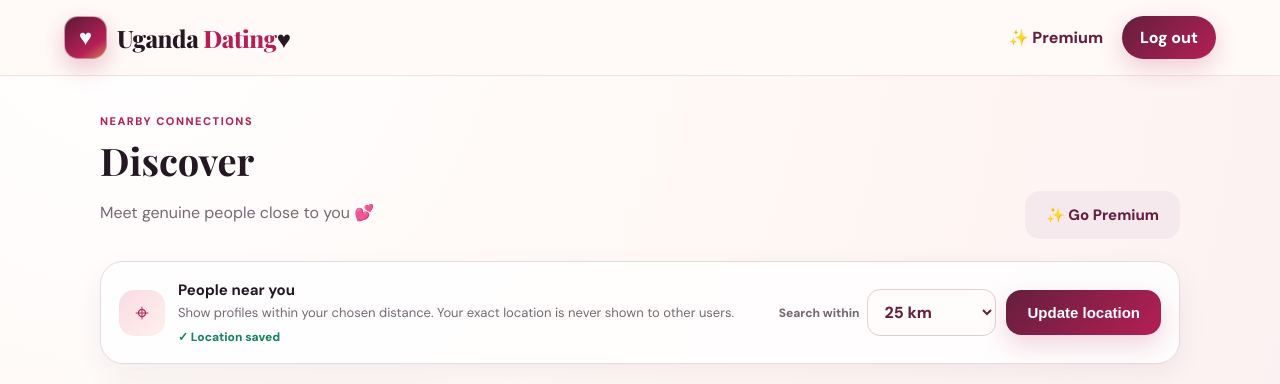
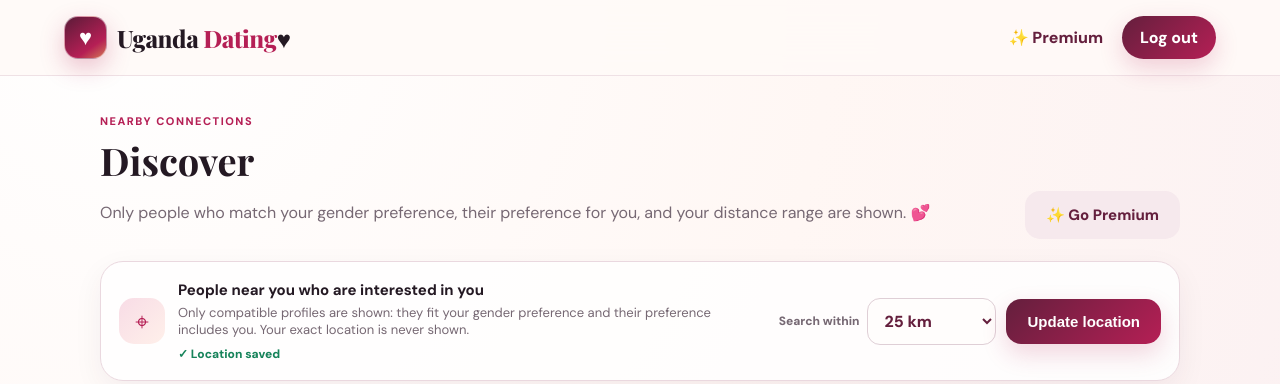
Before and after one commit to lwanyagaabraham86-cmyk/Uganda-DATE, a Flask app: page /discover in a window 1280 px wide. Shown: the top 384 px of the page. Run offline with Flask 3, Linux system fonts and the light colour scheme; the visitor is signed in with stand-in values (Sample User, id 1).

Commit message:
Add files via upload

```diff
--- a/app.py
+++ b/app.py
@@ -103,12 +103,38 @@ def distance_km(lat1, lon1, lat2, lon2):
     a = sin(dp / 2) ** 2 + cos(p1) * cos(p2) * sin(dl / 2) ** 2
     return r * 2 * atan2(sqrt(a), sqrt(1 - a))
 
-def nearby_profiles(me, exclude_ids=None, limit=30):
+def preference_matches(me, user):
+    """Return True when both people are interested in each other's gender."""
+    my_choice = (me.interested_in or 'Everyone').strip().lower()
+    their_choice = (user.interested_in or 'Everyone').strip().lower()
+    their_gender = (user.gender or '').strip().lower()
+    my_gender = (me.gender or '').strip().lower()
+
+    def accepts(choice, gender):
+        if choice in ('everyone', 'anyone', 'all'):
+            return True
+        if choice in ('women', 'woman'):
+            return gender in ('woman', 'women')
+        if choice in ('men', 'man'):
+            return gender in ('man', 'men')
+        if choice in ('non-binary', 'nonbinary'):
+            return gender in ('non-binary', 'nonbinary')
+        return choice == gender
+
+    return accepts(my_choice, their_gender) and accepts(their_choice, my_gender)
+
+
+def nearby_profiles(me, exclude_ids=None, limit=50):
+    # IMPORTANT: compatibility is checked before a profile is returned to the
+    # template. This means an incompatible profile photo is never rendered in
+    # the Discover/Encounters HTML, even for a moment while the page loads.
     exclude_ids = set(exclude_ids or ()) | {me.id}
     candidates = User.query.filter(~User.id.in_(exclude_ids)).all()
     results = []
     radius = max(1.0, min(float(me.search_radius_km or 25), 500.0))
     for user in candidates:
+        if not preference_matches(me, user):
+            continue
         if me.latitude is not None and me.longitude is not None and user.latitude is not None and user.longitude is not None:
             distance = distance_km(me.latitude, me.longitude, user.latitude, user.longitude)
             if distance <= radius:
@@ -172,8 +198,10 @@ def logout():
 @login_required
 def discover():
     me = current_user()
-    liked_ids = {x.to_id for x in Like.query.filter_by(from_id=me.id).all()}
-    nearby = nearby_profiles(me, liked_ids, 30)
+    # Discover shows compatible nearby people based on BOTH users' gender preferences.
+    # We intentionally do not remove people you have already liked here, so the
+    # discovery page can show the full compatible nearby pool.
+    nearby = nearby_profiles(me, limit=50)
     return render_template('discover.html', nearby=nearby, radius=me.search_radius_km or 25, has_location=me.latitude is not None and me.longitude is not None)
 
 @app.post('/location')
@@ -292,6 +320,8 @@ def profile():
     me = current_user()
     if request.method == 'POST':
         me.name = request.form['name'].strip(); me.city = request.form.get('city','Kampala')
+        me.gender = request.form.get('gender', me.gender)
+        me.interested_in = request.form.get('interested_in', me.interested_in)
         me.bio = request.form.get('bio','').strip(); me.photo = request.form.get('photo','').strip() or me.photo
         try:
             me.search_radius_km = max(1, min(float(request.form.get('search_radius_km', me.search_radius_km or 25)), 500))
--- a/templates/discover.html
+++ b/templates/discover.html
@@ -3,7 +3,7 @@
 {% block content %}
 <main class="container">
   <div class="section-title">
-    <div><div class="eyebrow">Nearby connections</div><h1>Discover</h1><p class="muted">Meet genuine people close to you 💕</p></div>
+    <div><div class="eyebrow">Nearby connections</div><h1>Discover</h1><p class="muted">Only people who match your gender preference, their preference for you, and your distance range are shown. 💕</p></div>
     <a class="btn secondary" href="{{ url_for('premium') }}">✨ Go Premium</a>
   </div>
 
@@ -11,8 +11,8 @@
     <div class="nearby-copy">
       <div class="nearby-icon">⌖</div>
       <div>
-        <strong>People near you</strong>
-        <p class="muted small">Show profiles within your chosen distance. Your exact location is never shown to other users.</p>
+        <strong>People near you who are interested in you</strong>
+        <p class="muted small">Only compatible profiles are shown: they fit your gender preference and their preference includes you. Your exact location is never shown.</p>
         <span id="locationStatus" class="location-status">{% if has_location %}✓ Location saved{% else %}Location not shared yet{% endif %}</span>
       </div>
     </div>
@@ -38,7 +38,7 @@
   <div class="cards">
     {% for p, distance in nearby %}
     <article class="profile-card">
-      <img class="profile-img" src="{{ p.photo }}" alt="{{ p.name }}">
+      <img class="profile-img" src="{{ p.photo }}" alt="{{ p.name }}" loading="lazy">
       <div class="profile-body">
         <div class="name">{{ p.name }}, {{ p.age }} {% if p.verified %}<span class="verified">●</span>{% endif %}</div>
         <div class="distance-line">📍 {% if distance is not none %}{{ '%.1f'|format(distance) }} km away{% else %}{{ p.city }} · nearby{% endif %}</div>
--- a/templates/encounters.html
+++ b/templates/encounters.html
@@ -9,7 +9,7 @@
       <form method="post" action="{{ url_for('update_search_radius') }}" class="radius-form"><input type="hidden" name="next" value="{{ request.path }}"><label for="radius">Within</label><select id="radius" name="search_radius_km" onchange="this.form.submit()">{% for value in [1,2,5,10,15,25,50,100,250,500] %}<option value="{{ value }}" {% if (radius|float) == value %}selected{% endif %}>{{ value }} km</option>{% endfor %}</select></form><a class="btn location-btn" href="{{ url_for('discover') }}">Update location</a>
     </div>
   </section>
-  {% if nearby %}<div class="cards">{% for p,distance in nearby %}<article class="profile-card"><img class="profile-img" src="{{ p.photo }}" alt="{{ p.name }}"><div class="profile-body"><div class="name">{{ p.name }}, {{ p.age }} {% if p.verified %}<span class="verified">●</span>{% endif %}</div><div class="distance-line">📍 {% if distance is not none %}{{ '%.1f'|format(distance) }} km away{% else %}{{ p.city }} · nearby{% endif %}</div><div class="tags"><span class="tag">{{ p.gender }}</span>{% if p.verified %}<span class="tag">✓ Verified</span>{% endif %}</div><div class="muted small">{{ p.bio }}</div><div class="actions"><button class="action" onclick="act({{p.id}},'pass',this)">✕</button><button class="action super" onclick="act({{p.id}},'superlike',this)">★</button><button class="action like" onclick="act({{p.id}},'like',this)">♥</button></div></div></article>{% endfor %}</div>{% else %}<div class="empty"><div class="empty-heart">✦</div><h2>No encounters within {{ radius|round|int }} km</h2><p class="muted">Increase your range to meet more people.</p></div>{% endif %}
+  {% if nearby %}<div class="cards">{% for p,distance in nearby %}<article class="profile-card"><img class="profile-img" src="{{ p.photo }}" alt="{{ p.name }}" loading="lazy"><div class="profile-body"><div class="name">{{ p.name }}, {{ p.age }} {% if p.verified %}<span class="verified">●</span>{% endif %}</div><div class="distance-line">📍 {% if distance is not none %}{{ '%.1f'|format(distance) }} km away{% else %}{{ p.city }} · nearby{% endif %}</div><div class="tags"><span class="tag">{{ p.gender }}</span>{% if p.verified %}<span class="tag">✓ Verified</span>{% endif %}</div><div class="muted small">{{ p.bio }}</div><div class="actions"><button class="action" onclick="act({{p.id}},'pass',this)">✕</button><button class="action super" onclick="act({{p.id}},'superlike',this)">★</button><button class="action like" onclick="act({{p.id}},'like',this)">♥</button></div></div></article>{% endfor %}</div>{% else %}<div class="empty"><div class="empty-heart">✦</div><h2>No encounters within {{ radius|round|int }} km</h2><p class="muted">Increase your range to meet more people.</p></div>{% endif %}
 </main>
 <script>async function act(id,kind,el){if(kind==='pass'){el.closest('.profile-card').remove();return}const f=new FormData();f.append('kind',kind);const r=await fetch('/like/'+id,{method:'POST',body:f});const d=await r.json();if(d.match){alert("It's a match! ❤️");location.href='/matches'}else{el.closest('.profile-card').remove()}}</script>
 {% endblock %}
```
Also changed, not shown: templates/profile.html (+1 -1 lines).
